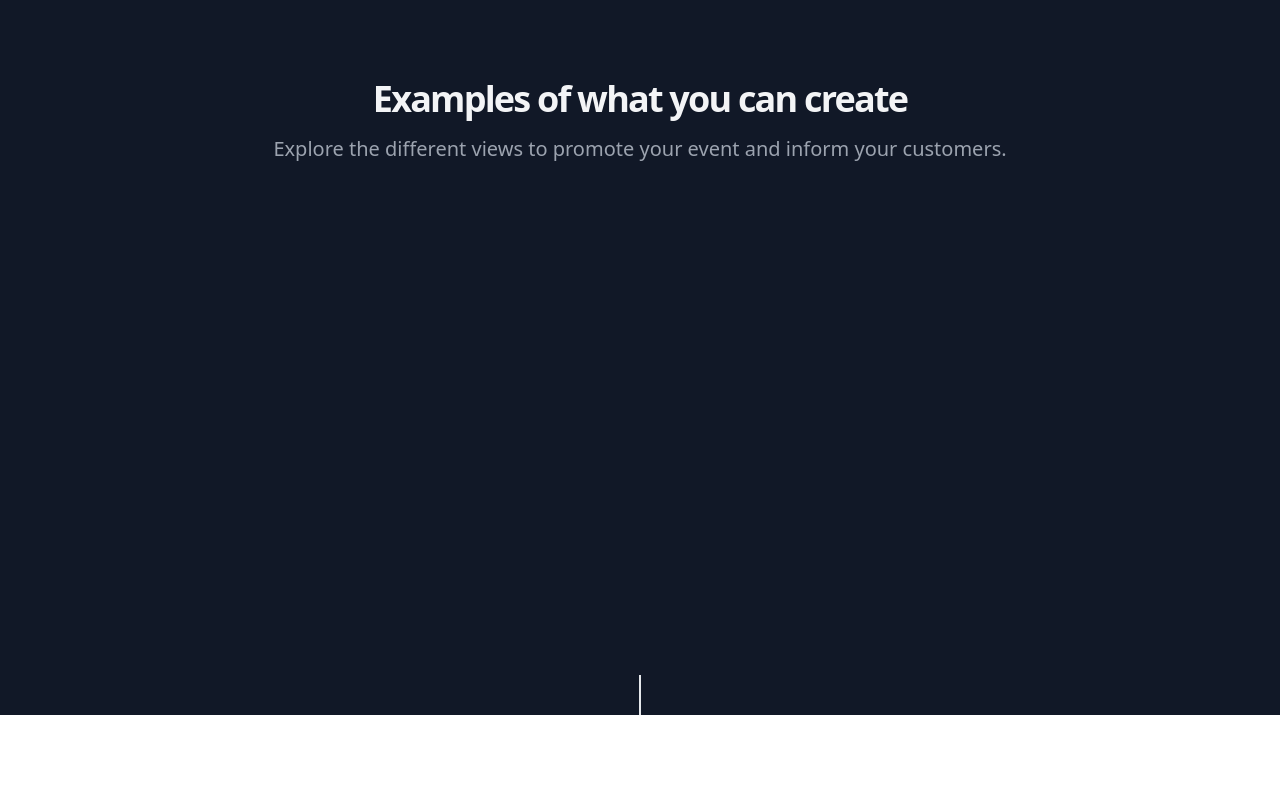
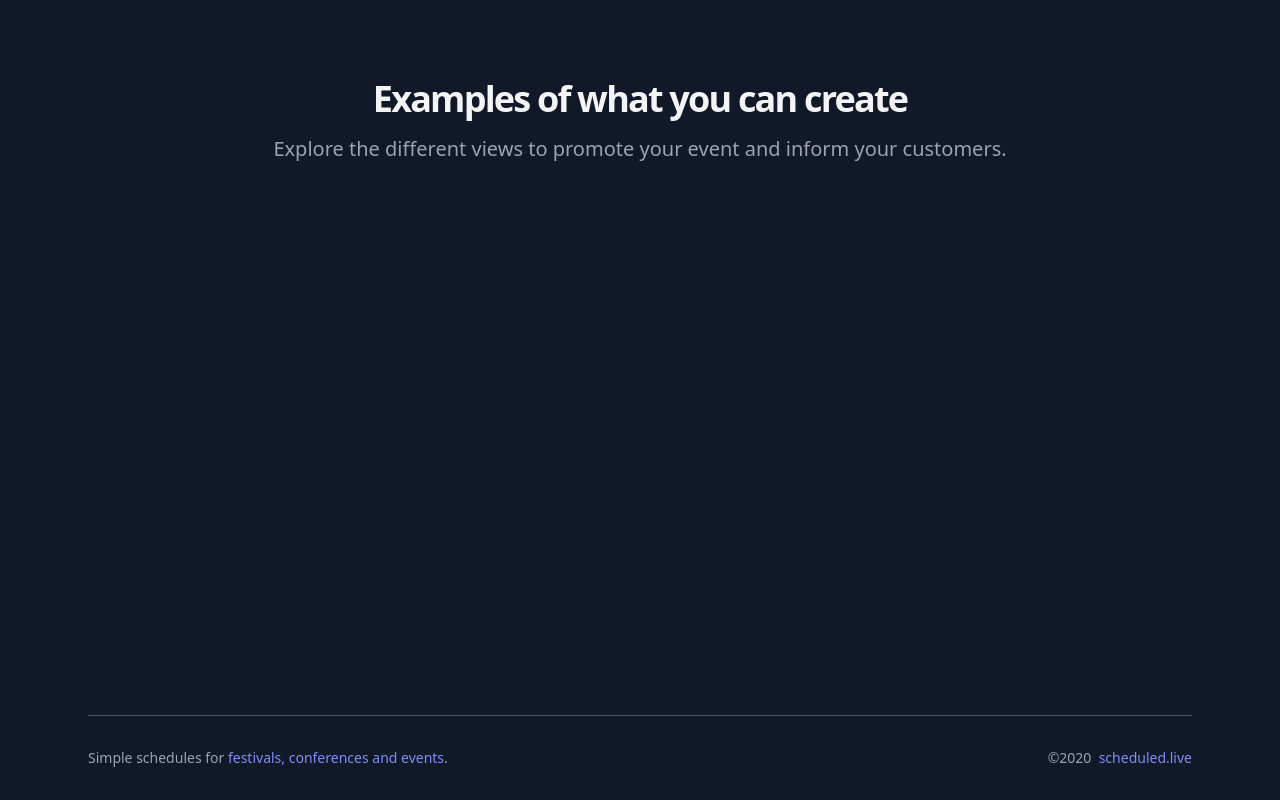
Before and after one commit to stevepetebruce/event-schedule-marketing, a Next.js app: page / in a window 1280 px wide. Shown: the part 1286-2086 px from the top of the page. Before the commit the page ends 2001 px from the top, so only its background shows below. Built offline with nearby package versions, Linux system fonts and the light colour scheme.

Commit message:
Add footer component.

```diff
--- a/components/Examples/index.js
+++ b/components/Examples/index.js
@@ -3,8 +3,6 @@ import React from 'react'
 function index() {
   return (
     <section className="relative">
-      <div className="absolute inset-0 top-1/2 md:mt-24 lg:mt-0 bg-gray-900 pointer-events-none" aria-hidden="true"></div>
-      <div className="absolute left-0 right-0 bottom-0 m-auto w-px p-px h-20 bg-gray-200 transform translate-y-1/2"></div>
       <div className="relative max-w-6xl mx-auto px-4 sm:px-6">
         <div className="py-12 md:py-20">
           <div className="max-w-3xl mx-auto text-center pb-12 md:pb-20">
--- /dev/null
+++ b/components/Footer/index.js
@@ -0,0 +1,16 @@
+import React from 'react'
+
+function index() {
+  return (
+    <footer>
+      <div className="max-w-6xl mx-auto px-4 sm:px-6">
+        <div className="md:flex md:items-center md:justify-between py-4 md:py-8 border-t border-gray-600">
+          <div className="flex mb-4 md:order-1 md:ml-4 md:mb-0 text-gray-400 text-sm">&copy;2020 &nbsp;<a href="https://www.scheduled.live" className="text-indigo-400 hover:underline">scheduled.live</a></div>
+          <div className="text-sm text-gray-400 mr-4">Simple schedules for <span className="text-indigo-400">festivals, conferences and events</span>.</div>
+        </div>
+      </div>
+    </footer>
+  )
+}
+
+export default index
--- a/pages/index.js
+++ b/pages/index.js
@@ -5,6 +5,7 @@ import Header from '../components/Header';
 import Hero from '../components/Hero';
 import Features from '../components/Features'
 import Examples from '../components/Examples'
+import Footer from '../components/Footer'
 
 
 export default function Home() {
@@ -35,7 +36,7 @@ export default function Home() {
         {/* <FeaturesBlocks />
         <Testimonials /> */}
       </main>
-      {/* <Footer /> */}
+      <Footer />
     </div>
   )
 }
```
